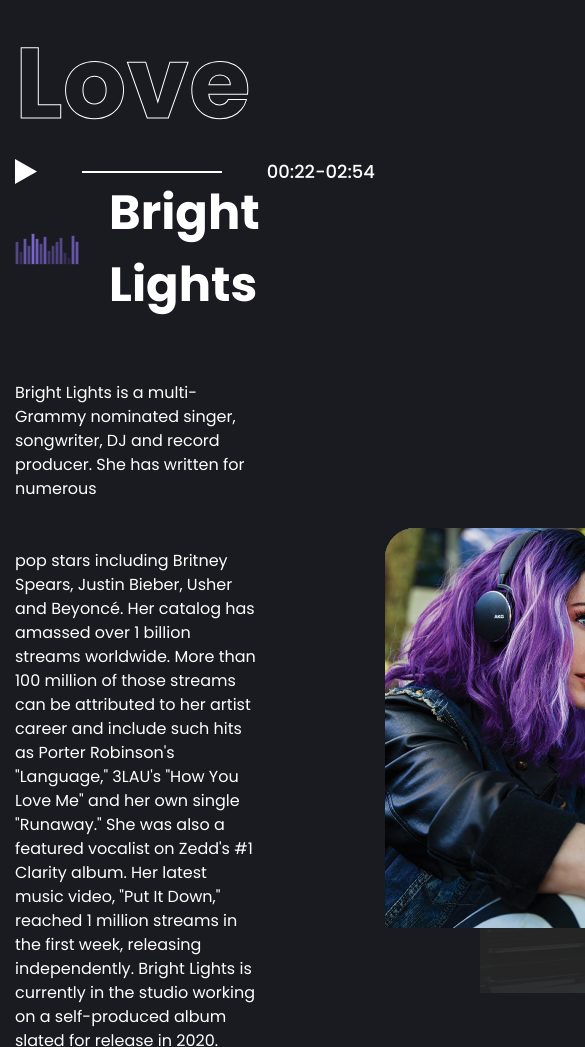
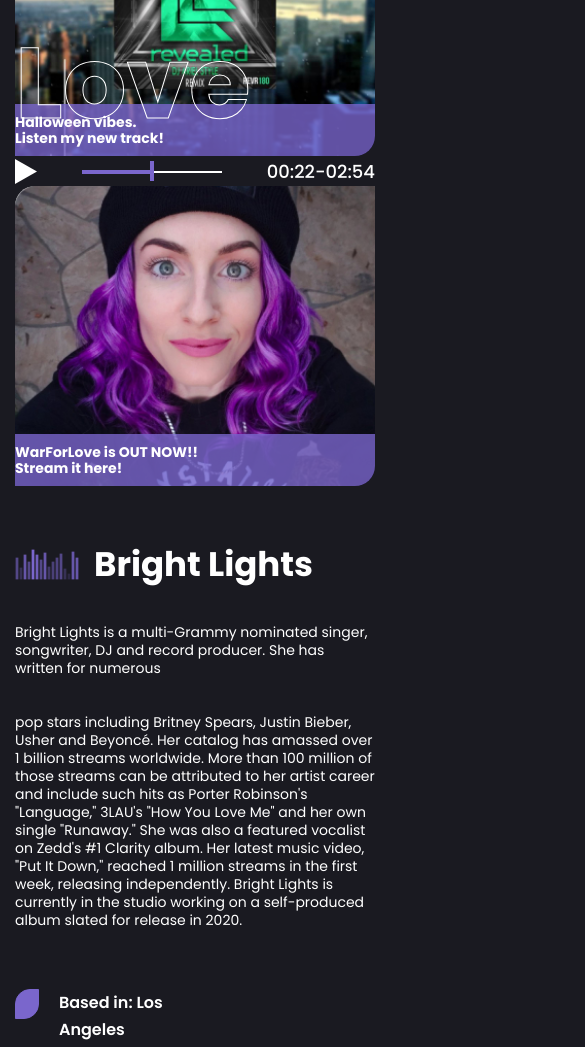
Before and after one commit to Tsiporenko/brite-lights-, a plain HTML site: page index.html in a window 390 px wide. Shown: the part 490-1537 px from the top of the page, 585 px wide, since content can reach past the window. Drawn offline with Linux system fonts and the light colour scheme.

Commit message:
finish adaptation about

```diff
--- a/scss/home.scss
+++ b/scss/home.scss
@@ -35,6 +35,7 @@
   }
 
   &__video {
+    position: relative;
     display: flex;
     gap: 45px;
     hr {
@@ -44,6 +45,25 @@
       align-self: center;
     }
 
+    &::after {
+      content: '';
+      position: absolute;
+      width: 70px;
+      height: 2px;
+      border: 2px solid #7A66CC;
+      left: 67px;
+      top: 12px;
+    }
+
+    &::before {
+      content: '';
+      position: absolute;
+      width: 3px;
+      height: 20px;
+      border: 2px solid #7A66CC;
+      left: 135px;
+      top: 3px;
+    }
     p {
       color: white;
       white-space: nowrap;
@@ -61,6 +81,11 @@
     display: flex;
     flex-wrap: wrap;
     gap: 30px;
+    justify-content: center;
+    @media (max-width: 500px) {
+      flex-direction: column;
+      max-width: 100%;
+    }
   }
 
   &__img {
@@ -68,9 +93,10 @@
     border-radius: 20px 0 20px 0;
     overflow: hidden;
     justify-content: center;
-    //width: 30%;
-    max-width: 350px;
     flex: 1 1 30%;
+    @media (min-width: 500px) {
+      max-width: 350px;
+    }
     img {
 
       width: 100%;
@@ -86,6 +112,12 @@
       font-weight: 700;
       line-height: 24px;
       color: white;
+      @media (max-width: 900px) {
+        line-height: 16px;
+        font-size: 14px;
+        padding: 10px 0 10px 0;
+      }
+
     }
   }
 }
@@ -93,27 +125,67 @@
 
 // ===== ABOUT BLOCK =====
 .about {
+    // temp
+    padding-bottom: 100px;
+    // temp
   margin-top: 180px;
-  // temp
-  padding-bottom: 100px;
-  // temp
+  @media (max-width: 1024px) {
+    margin-top: 100px;
+  }
+  @media (max-width: 600px) {
+    margin-top: 50px;
+  }
   &__container {
+    justify-content: space-between;
     color: white;
     display: flex;
-    gap: 125px;
     align-items: center;
+    @media (max-width: 1050px) {
+      gap: 90px;
+    }
+    @media (max-width: 900px) {
+      flex-direction: column;
+    }
+  }
+
+  &__text-inner {
+    width: 100%;
+    max-width: 540px;
+    @media (max-width: 900px) {
+      max-width: 80%;
+    }
+
+    @media (max-width: 600px) {
+      max-width: 100%;
+    }
   }
 
   &__logo {
     display: flex;
     margin-bottom: 60px;
     gap: 30px;
+    @media (max-width: 950px) {
+      gap: 15px;
+    }
+
+    @media (max-width: 600px) {
+      margin-bottom: 30px;
+    }
   }
 
   &__title {
     font-weight: 700;
     font-size: 48px;
     line-height: 72px;
+    @media (max-width: 450px) {
+      flex-wrap: nowrap;
+      font-size: 34px;
+      line-height: 57px;
+    }
+    @media (max-width: 350px) {
+      font-size: 28px;
+      line-height: 45px;
+    }
   }
 
   &__info {
@@ -121,12 +193,20 @@
     font-size: 16px;
     line-height: 24px;
     margin-bottom: 60px;
+    @media (max-width: 950px) {
+      font-size: 14px;
+      line-height: 18px;
+    }
   }
 
   &__information {
     display: flex;
     flex-wrap: wrap;
     row-gap: 30px;
+    @media (max-width: 450px) {
+      flex-direction: column;
+      justify-content: center;
+    }
   }
 
   &__information-inner {
@@ -147,8 +227,13 @@
 
   &__img-inner {
     position: relative;
+    width: 100%;
+    max-width: 445px;
     img {
       border-radius: 30px 0 30px 0;
+      @media (max-width: 450px) {
+        width: 100%;
+      }
     }
 
     img:last-child {
@@ -157,6 +242,9 @@
       top: 65px;
       left: 95px;
       filter: brightness(0.2);
+      @media (max-width: 600px) {
+        display: none;
+      }
     }
   }
 
```
Also changed, not shown: scss/home.css, scss/style.css, 2 other files.
